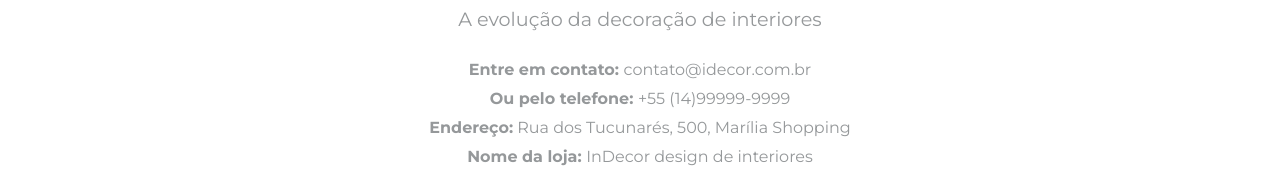
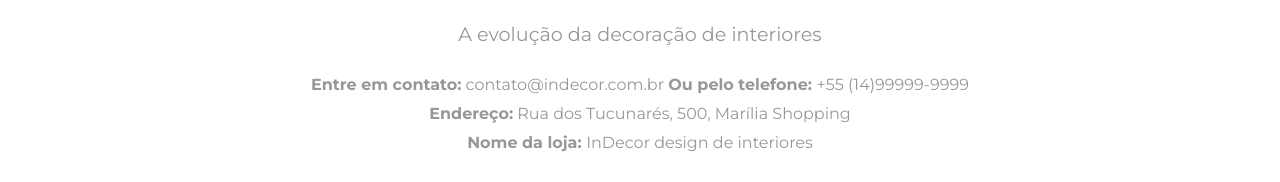
Before and after one commit to GabrielKhalil/Projeto-InDecor, a plain HTML site: page index.html in a window 1280 px wide. Shown: the part 3709-3891 px from the top of the page. Drawn offline with nearby package versions, Linux system fonts and the light colour scheme; files whose address does not match are found by name.

Commit message:
corrige footer

```diff
--- a/index.html
+++ b/index.html
@@ -170,8 +170,7 @@
       <footer id="footer">
         <h3>InDecor</h3>
         <p>A evolução da decoração de interiores</p>
-        <p><span>Entre em contato: </span>contato@idecor.com.br </p>
-        <p><span>Ou pelo telefone: </span>+55 (14)99999-9999</p>
+        <p><span>Entre em contato:</span> contato@indecor.com.br <span>Ou pelo telefone: </span> +55 (14)99999-9999</p>
         <p><span>Endereço:</span> Rua dos Tucunarés, 500, Marília Shopping</p>
         <p><span>Nome da loja: </span>InDecor design de interiores</p>
       </footer>
```
